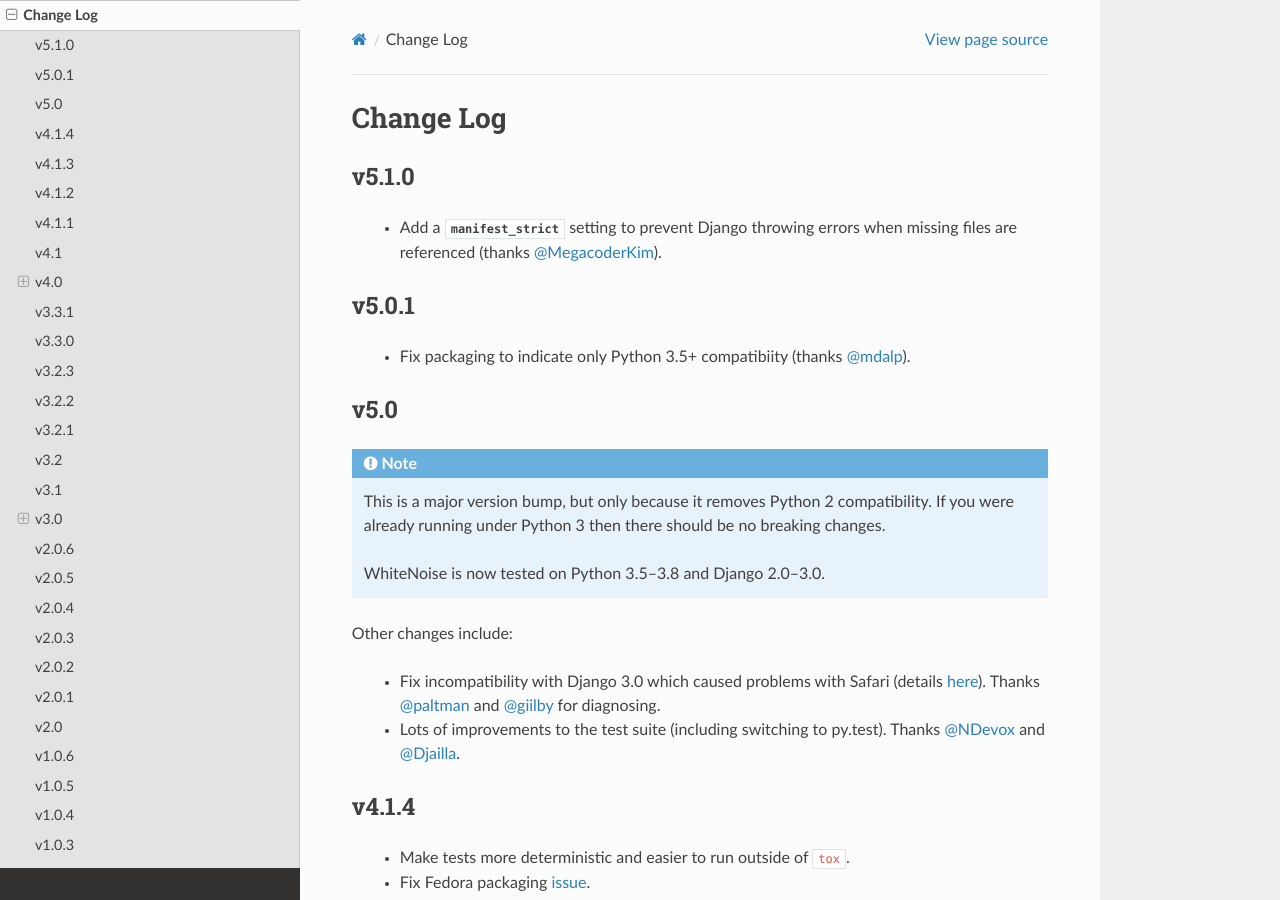
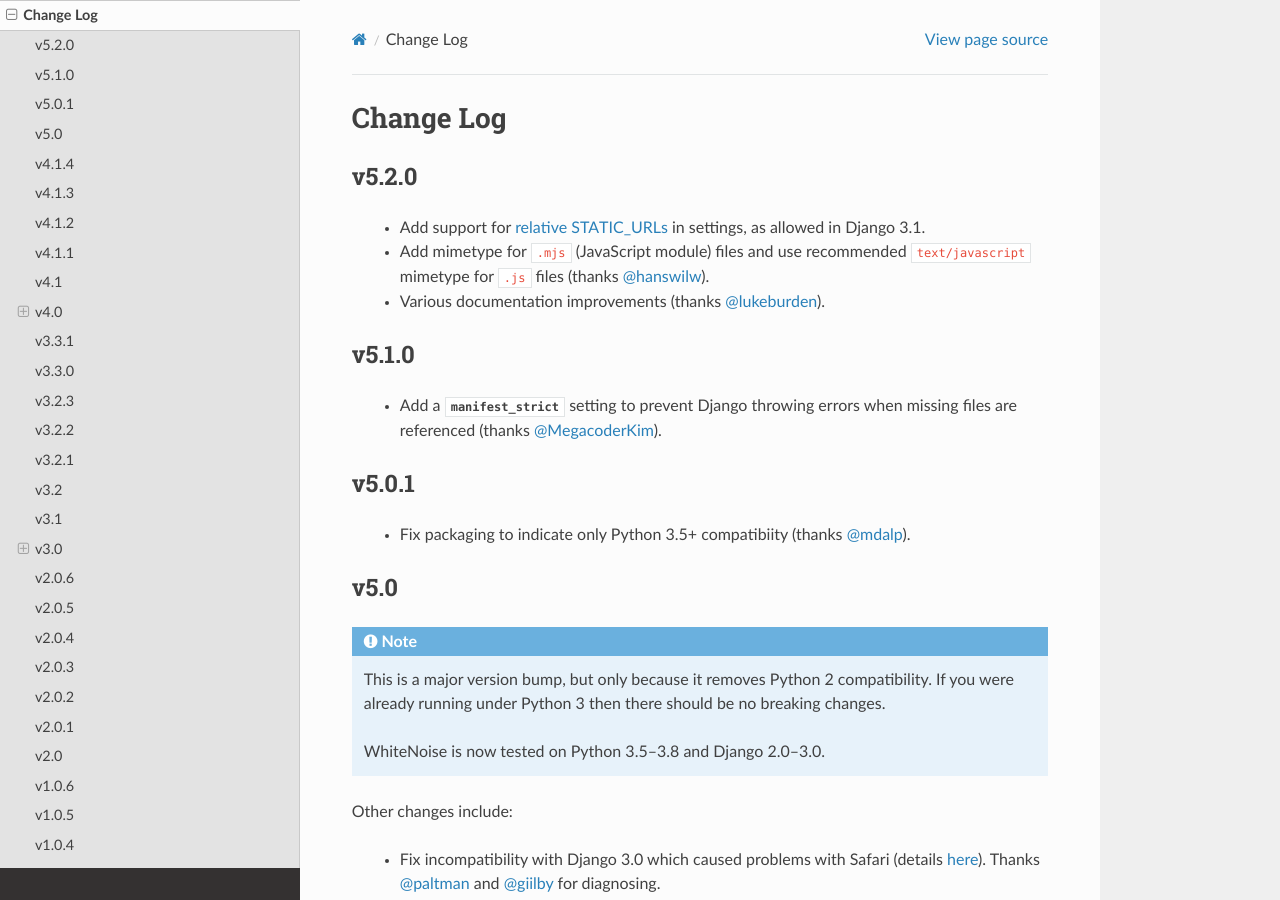
Before and after one commit to gorbunov87/white_noise, a Sphinx documentation site: the page built from docs/changelog.rst, in a window 1280 px wide and 900 px high. Built offline with Sphinx 7.4.7 and the Read the Docs theme 2.0.0, drawn with Linux system fonts in a browser that asks for light colours.

Commit message:
Release version 5.2.0

```diff
--- a/docs/changelog.rst
+++ b/docs/changelog.rst
@@ -4,6 +4,16 @@
 .. |br| raw:: html
 
    <br />
+
+
+v5.2.0
+------
+
+ * Add support for `relative STATIC_URLs <https://docs.djangoproject.com/en/3.1/ref/settings/#std:setting-STATIC_URL>`_
+   in settings, as allowed in Django 3.1.
+ * Add mimetype for ``.mjs`` (JavaScript module) files and use recommended
+   ``text/javascript`` mimetype for ``.js`` files (thanks `@hanswilw <https://github.com/hanswilw>`_).
+ * Various documentation improvements (thanks `@lukeburden <https://github.com/lukeburden>`_).
 
 
 v5.1.0
--- a/whitenoise/__init__.py
+++ b/whitenoise/__init__.py
@@ -1,5 +1,5 @@
 from .base import WhiteNoise
 
-__version__ = "5.1.0"
+__version__ = "5.2.0"
 
 __all__ = ["WhiteNoise"]
```
